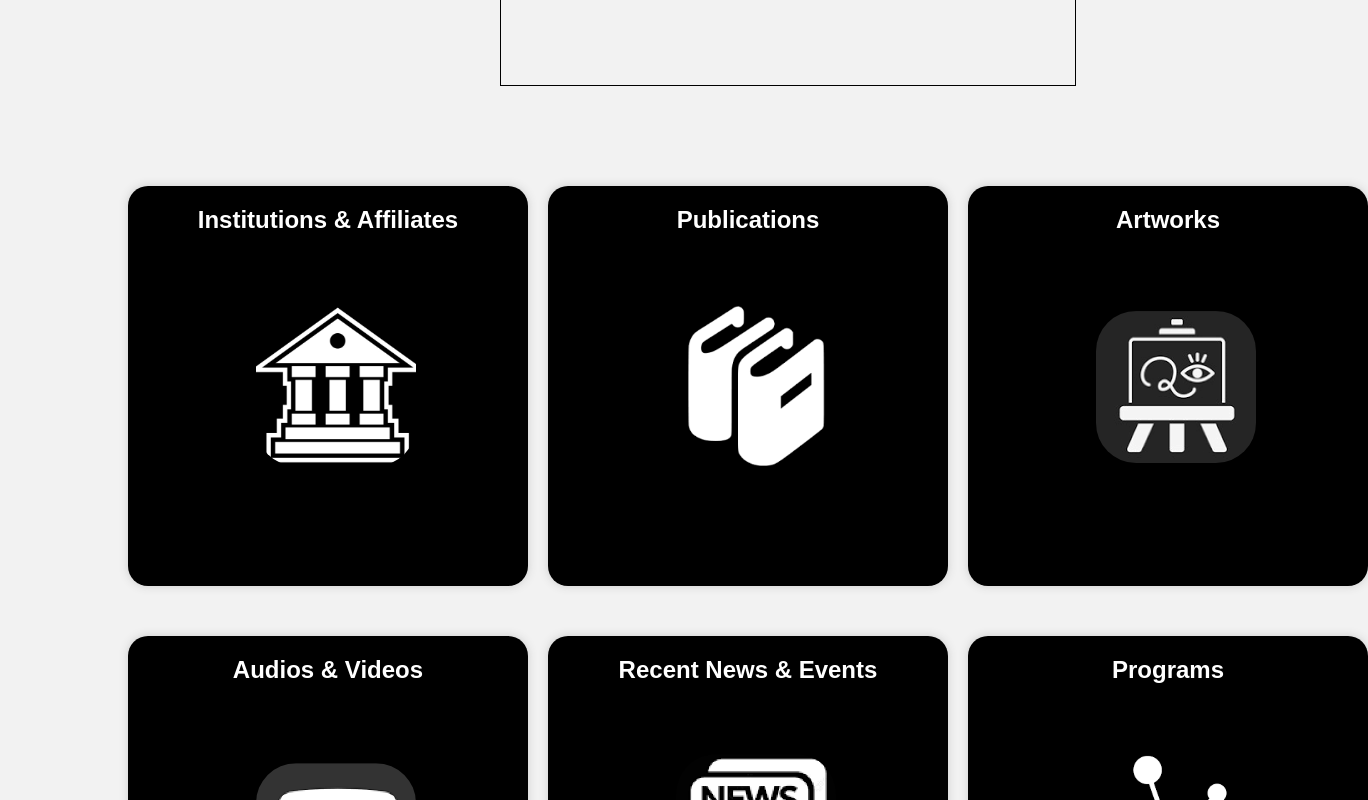
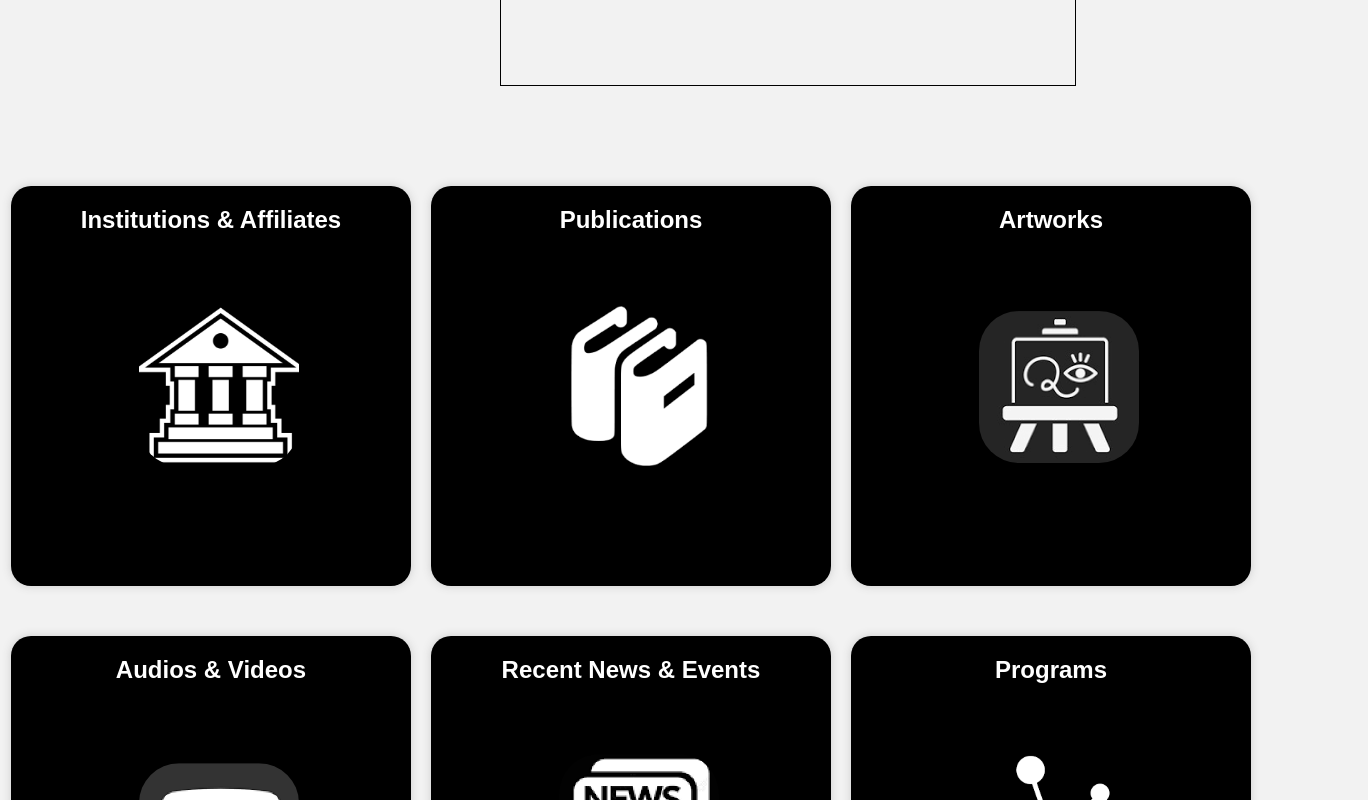
Before and after one commit to chelseali2001/Forms-of-Migration-Website, a React (Create React App) app: page / in a window 1280 px wide. Shown: the part 400-1200 px from the top of the page, 1368 px wide, since content can reach past the window. Built offline with nearby package versions, Linux system fonts and the light colour scheme.

Commit message:
Centering the options

```diff
--- a/src/components/styling/HomePage.css
+++ b/src/components/styling/HomePage.css
@@ -3,6 +3,7 @@
     justify-content: center;
     align-items: center;
     height: 100%;
+    margin-left: -130px;
   }
 
   .rectangle-container {
```
